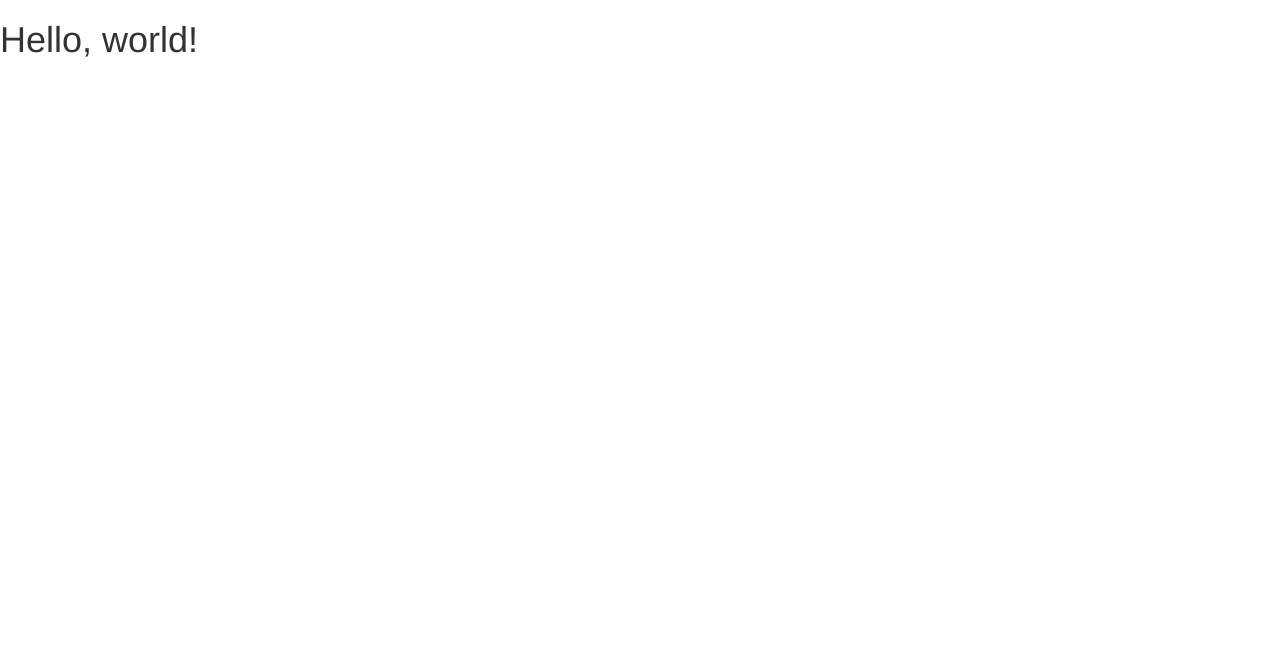
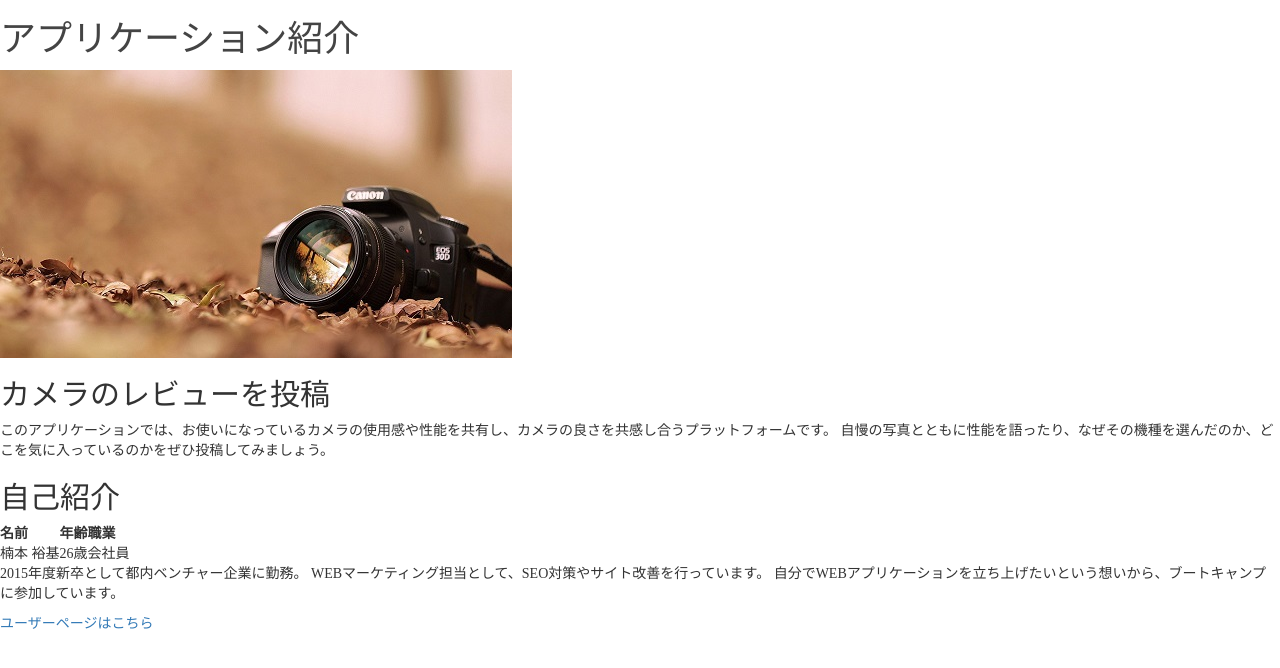
Before and after one commit to yukikusumoto/yukikusumoto.github.io, a plain HTML site: page index.html in a window 1280 px wide. Drawn offline with nearby package versions, Linux system fonts and the light colour scheme.

Commit message:
change code

```diff
--- a/index.html
+++ b/index.html
@@ -4,15 +4,59 @@
     <meta charset="utf-8">
     <meta http-equiv="X-UA-Compatible" content="IE=edge">
     <meta name="viewport" content="width=device-width, initial-scale=1">
-    <title>Bootstrap Sample</title>
+    <title>アプリケーション紹介</title>
+    <meta name="keywords" content="カメラ,アプリ,紹介">
+    <meta neme="description" content="カメラ情報交流アプリケーションの紹介ページです。写真やカメラに関する情報を投稿し合うサイトです。">
     <!-- BootstrapのCSS読み込み -->
     <link rel="stylesheet" href="//maxcdn.bootstrapcdn.com/bootstrap/3.3.5/css/bootstrap.min.css">
     <!-- jQuery読み込み -->
     <script src="//ajax.googleapis.com/ajax/libs/jquery/1.11.3/jquery.min.js"></script>
     <!-- BootstrapのJS読み込み -->
     <script src="//maxcdn.bootstrapcdn.com/bootstrap/3.3.5/js/bootstrap.min.js"></script>
+    <style>
+      * {
+        margin: 0;
+        padding: 0;
+      }
+
+      h1 {
+        color: #444;
+      }
+
+      body {
+        font-family: YuGothic, "游ゴシック", "メイリオ", Meiryo, "ヒラギノ角ゴ Pro W3", "Hiragino Kaku Gothic Pro", sans-sefif;
+      }
+
+
+
+    </style>
   </head>
   <body>
-    <h1>Hello, world!</h1>
+    <h1>アプリケーション紹介</h1>
+    <img src="camera_01.jpg">
+    <h2>カメラのレビューを投稿</h2>
+    <p>
+      このアプリケーションでは、お使いになっているカメラの使用感や性能を共有し、カメラの良さを共感し合うプラットフォームです。
+      自慢の写真とともに性能を語ったり、なぜその機種を選んだのか、どこを気に入っているのかをぜひ投稿してみましょう。
+    </p>
+    <h2>自己紹介</h2>
+    <table>
+      <thead>
+        <th>名前</th>
+        <th>年齢</th>
+        <th>職業</th>
+      </thead>
+      <tbody>
+        <td>楠本 裕基</td>
+        <td>26歳</td>
+        <td>会社員</td>
+      </tbody>
+    </table>
+    <p>
+      2015年度新卒として都内ベンチャー企業に勤務。
+      WEBマーケティング担当として、SEO対策やサイト改善を行っています。
+      自分でWEBアプリケーションを立ち上げたいという想いから、ブートキャンプに参加しています。
+    </p>
+    <a href="https://github.com/ykusumoto">ユーザーページはこちら</a>
   </body>
 </html>
```
Also changed, not shown: camera_01.jpg (added).
